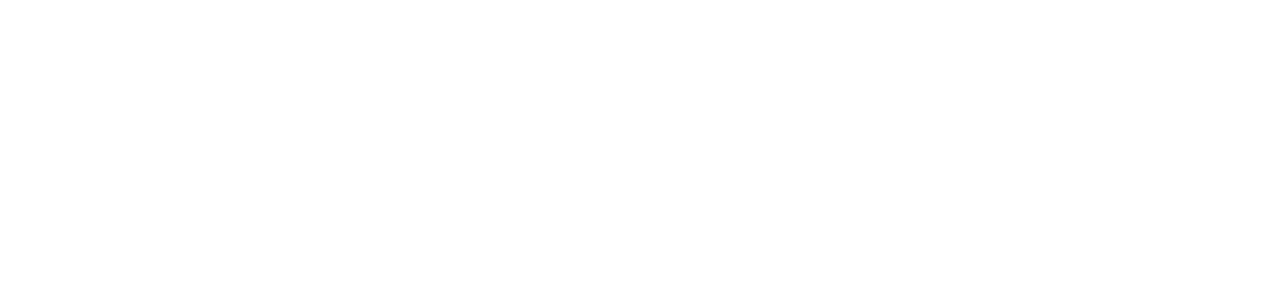
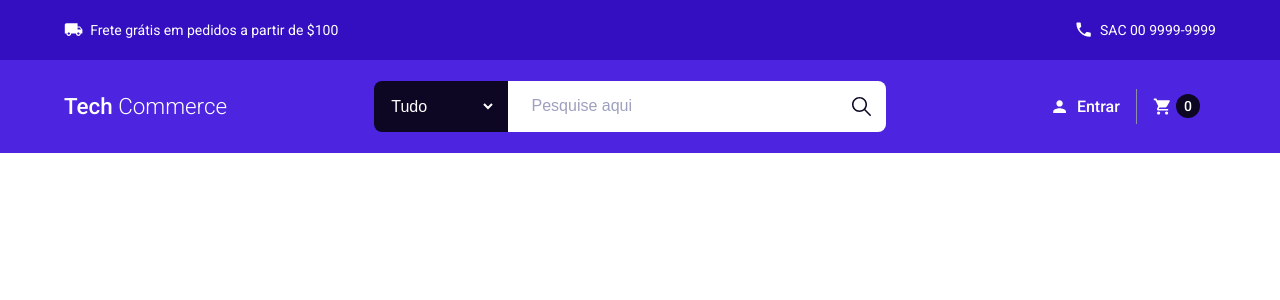
Before and after one commit to wellysonvie/tech-commerce, a Next.js app: page / in a window 1280 px wide. Shown: the top 300 px of the page. Built offline with nearby package versions, Linux system fonts and the light colour scheme.

Commit message:
feat: styling header

```diff
--- a/src/components/Header/index.jsx
+++ b/src/components/Header/index.jsx
@@ -1,7 +1,69 @@
-import {Container} from './styles';
+import {
+  MdLocalShipping,
+  MdPhone,
+  MdPerson,
+  MdShoppingCart,
+} from "react-icons/md";
+
+import {
+  Container,
+  HeaderInfo,
+  Content,
+  Info,
+  NavBar,
+  Brand,
+  Search,
+  Filter,
+  Input,
+  Menu,
+  MenuSignIn,
+  MenuCart,
+} from "./styles";
 
 const Header = () => {
-  return ( <Container></Container> );
-}
+  return (
+    <Container>
+      <HeaderInfo>
+        <Content>
+          <Info>
+            <MdLocalShipping />
+            &nbsp; Frete grátis em pedidos a partir de $100
+          </Info>
+          <Info>
+            <MdPhone />
+            &nbsp; SAC 00 9999-9999
+          </Info>
+        </Content>
+      </HeaderInfo>
+      <NavBar>
+        <Content>
+          <Brand>
+            <span>Tech</span> Commerce
+          </Brand>
+          <Search>
+            <Filter>
+              <option value="">Tudo</option>
+              <option value="">Acessórios</option>
+              <option value="">Smartphones</option>
+              <option value="">Notebooks</option>
+              <option value="">Gamer</option>
+            </Filter>
+            <Input type="text" placeholder="Pesquise aqui" />
+          </Search>
+          <Menu>
+            <MenuSignIn href="#">
+              <MdPerson />
+              &nbsp; Entrar
+            </MenuSignIn>
+            <MenuCart href="#">
+              <MdShoppingCart />
+              &nbsp; <span>0</span>
+            </MenuCart>
+          </Menu>
+        </Content>
+      </NavBar>
+    </Container>
+  );
+};
 
 export default Header;
--- a/src/components/Header/styles.js
+++ b/src/components/Header/styles.js
@@ -2,5 +2,127 @@
 
 export const Container = styled.header`
   width: 100%;
-  height: 60px;
 `;
+
+export const HeaderInfo = styled.section`
+  width: 100%;
+  height: 3.75rem;
+  background-color: var(--dark-blue-30);
+`;
+
+export const Content = styled.div`
+  width: min(80rem, 90vw);
+  height: 100%;
+  margin: 0 auto;
+
+  display: flex;
+  align-items: center;
+  justify-content: space-between;
+`;
+
+export const Info = styled.p`
+  font-size: 0.875rem;
+  font-weight: 400;
+  color: var(--white);
+
+  display: flex;
+  align-items: center;
+
+  svg {
+    font-size: 1.2rem;
+  }
+`;
+
+export const NavBar = styled.nav`
+  width: 100%;
+  height: 5.8rem;
+  background-color: var(--blue);
+`;
+
+export const Brand = styled.h1`
+  font-size: 1.4rem;
+  font-weight: 300;
+  color: var(--white);
+
+  span {
+    font-weight: 500;
+  }
+`;
+
+export const Search = styled.div`
+  width: 32rem;
+  height: 55%;
+
+  display: flex;
+  align-items: center;
+`;
+
+export const Filter = styled.select`
+  width: 26%;
+  height: 100%;
+  padding-left: 0.8rem;
+  border-right: 0.8rem solid var(--dark-blue);
+  border-radius: 0.5rem 0 0 0.5rem;
+  background-color: var(--dark-blue);
+  color: var(--white);
+  font-size: 1rem;
+`;
+
+export const Input = styled.input`
+  flex: 1;
+  height: 100%;
+  padding-left: 1.5rem;
+  padding-right: 3rem;
+  border-radius: 0 0.5rem 0.5rem 0;
+  background-color: var(--white);
+  font-size: 1rem;
+  color: var(--gray);
+
+  background-image: url("/assets/svgs/search.svg");
+  background-size: 1.2rem;
+  background-position: 21.5rem 1rem;
+  background-repeat: no-repeat;
+
+  &::placeholder {
+    color: var(--gray-50);
+  }
+`;
+
+export const Menu = styled.div`
+  display: flex;
+  align-items: center;
+`;
+
+export const MenuItem = styled.a`
+  padding: 0.5rem 1rem;
+  font-size: 1rem;
+  font-weight: 500;
+  color: var(--white);
+
+  display: flex;
+  align-items: center;
+  flex-wrap: nowrap;
+
+  svg {
+    font-size: 1.2rem;
+  }
+`;
+
+export const MenuSignIn = styled(MenuItem)`
+  border-right: 1px solid var(--gray);
+`;
+
+export const MenuCart = styled(MenuItem)`
+  span {
+    height: 1.5rem;
+    padding: 0 0.5rem;
+    border-radius: 50%;
+    background-color: var(--dark-blue);
+    font-size: 0.875rem;
+    line-height: 1;
+
+    display: flex;
+    align-items: center;
+    justify-content: center;
+  }
+`;
--- a/src/styles/global.js
+++ b/src/styles/global.js
@@ -15,6 +15,7 @@
     --white: #fff;
     --gray: #8e8ea8;
     --gray-30: #f5f4fa;
+    --gray-50: #9da0bf;
     --green: #44d77d;
     --dark-green: #005773;
     --orange: #ffa34e;
```
Also changed, not shown: public/assets/svgs/search.svg (added).
